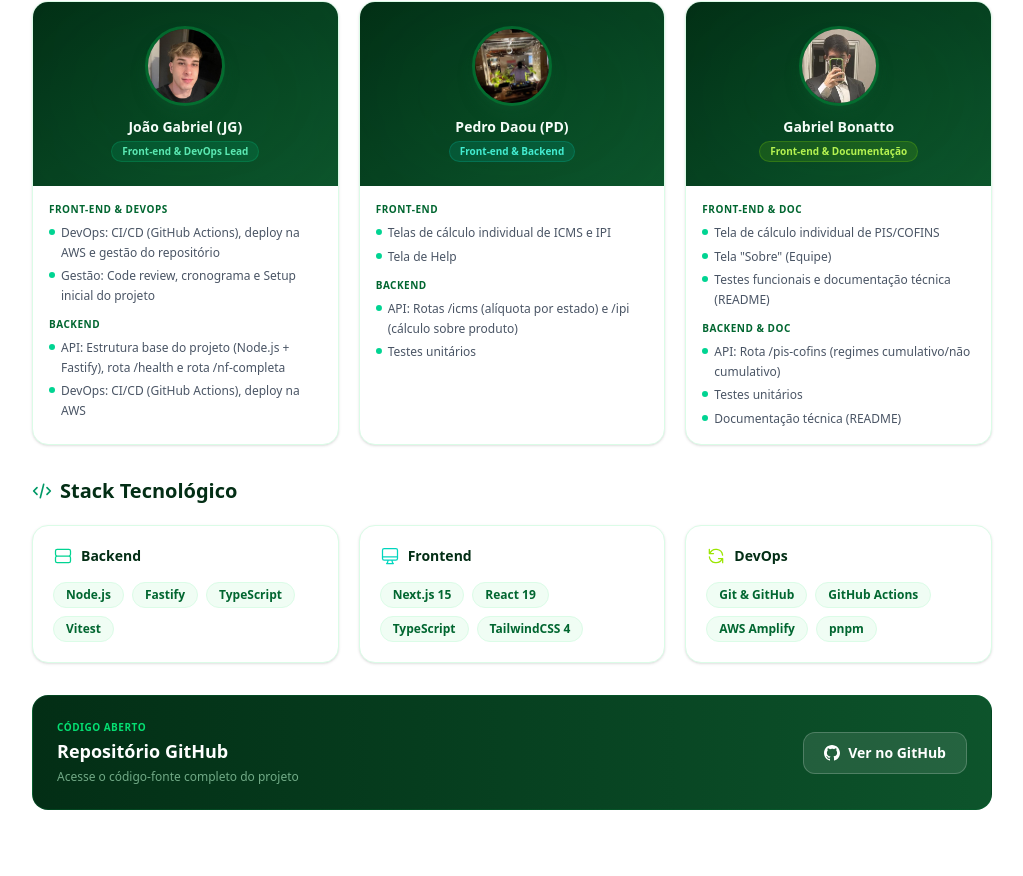
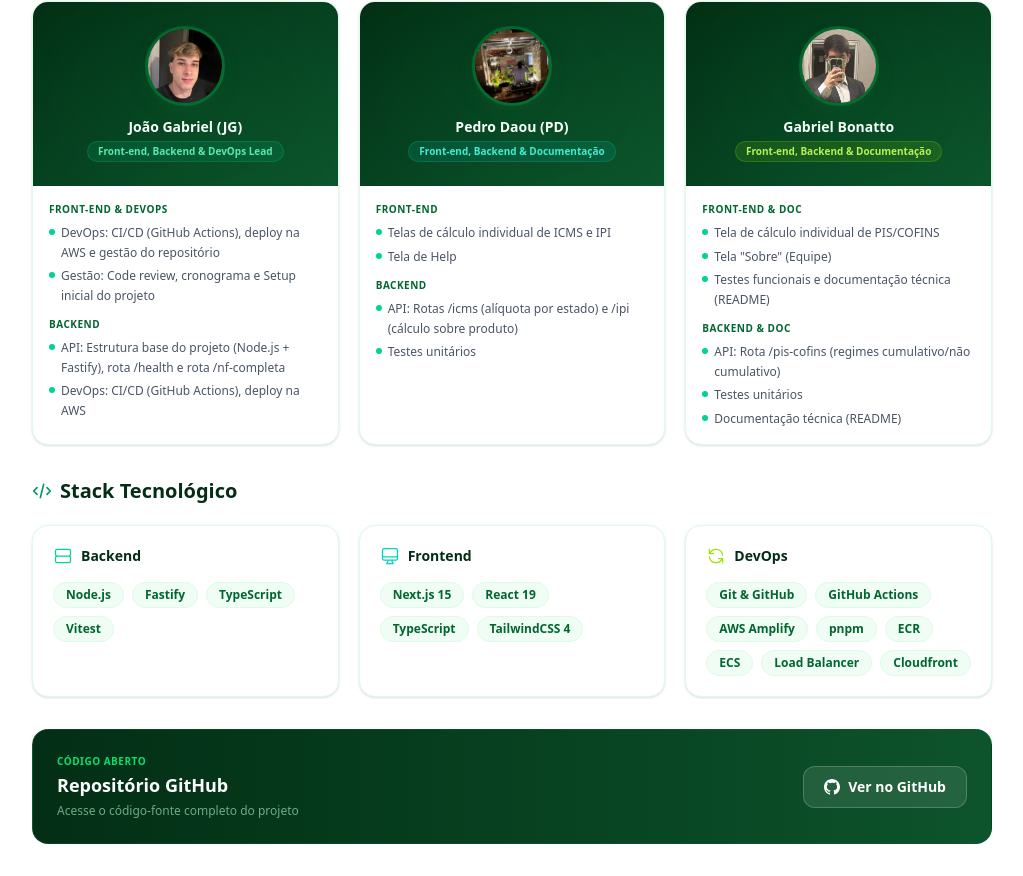
Before and after one commit to jgabrieldsl/impostos-nf-frontend, a Next.js app in the folder application/: page /sobre in a window 1280 px wide. Shown: the part 534-1410 px from the top of the page, without its empty margins (128-1151 px from the left). Before the commit the page ends 1376 px from the top, so only its background shows below. Built offline with nearby package versions, Linux system fonts and the light colour scheme.

Commit message:
fix: next

```diff
--- a/application/next.config.ts
+++ b/application/next.config.ts
@@ -2,6 +2,9 @@ import type { NextConfig } from "next";
 
 const nextConfig: NextConfig = {
   output: "export",
+  images: {
+    unoptimized: true,
+  },
 };
 
 export default nextConfig;
--- a/application/src/app/sobre/page.tsx
+++ b/application/src/app/sobre/page.tsx
@@ -18,7 +18,7 @@ interface TeamMember {
 const TEAM_MEMBERS: TeamMember[] = [
   {
     name: 'João Gabriel (JG)',
-    role: 'Front-end & DevOps Lead',
+    role: 'Front-end, Backend & DevOps Lead',
     avatarSrc: '/avatars/jg_img.jpg',
     accentColor: 'emerald',
     badgeBg: 'bg-emerald-500/15 text-emerald-300 border-emerald-500/25',
@@ -41,7 +41,7 @@ const TEAM_MEMBERS: TeamMember[] = [
   },
   {
     name: 'Pedro Daou (PD)',
-    role: 'Front-end & Backend',
+    role: 'Front-end, Backend & Documentação',
     avatarSrc: '/avatars/pd_img.jpg',
     accentColor: 'teal',
     badgeBg: 'bg-teal-500/15 text-teal-300 border-teal-500/25',
@@ -64,7 +64,7 @@ const TEAM_MEMBERS: TeamMember[] = [
   },
   {
     name: 'Gabriel Bonatto',
-    role: 'Front-end & Documentação',
+    role: 'Front-end, Backend & Documentação',
     avatarSrc: '/avatars/gb_img.jpg',
     accentColor: 'lime',
     badgeBg: 'bg-lime-500/15 text-lime-300 border-lime-500/25',
@@ -118,7 +118,7 @@ const TECH_STACK = [
       </svg>
     ),
     color: 'text-lime-400',
-    items: ['Git & GitHub', 'GitHub Actions', 'AWS Amplify', 'pnpm'],
+    items: ['Git & GitHub', 'GitHub Actions', 'AWS Amplify', 'pnpm', 'ECR', 'ECS', 'Load Balancer', 'Cloudfront'],
   },
 ];
 
```
